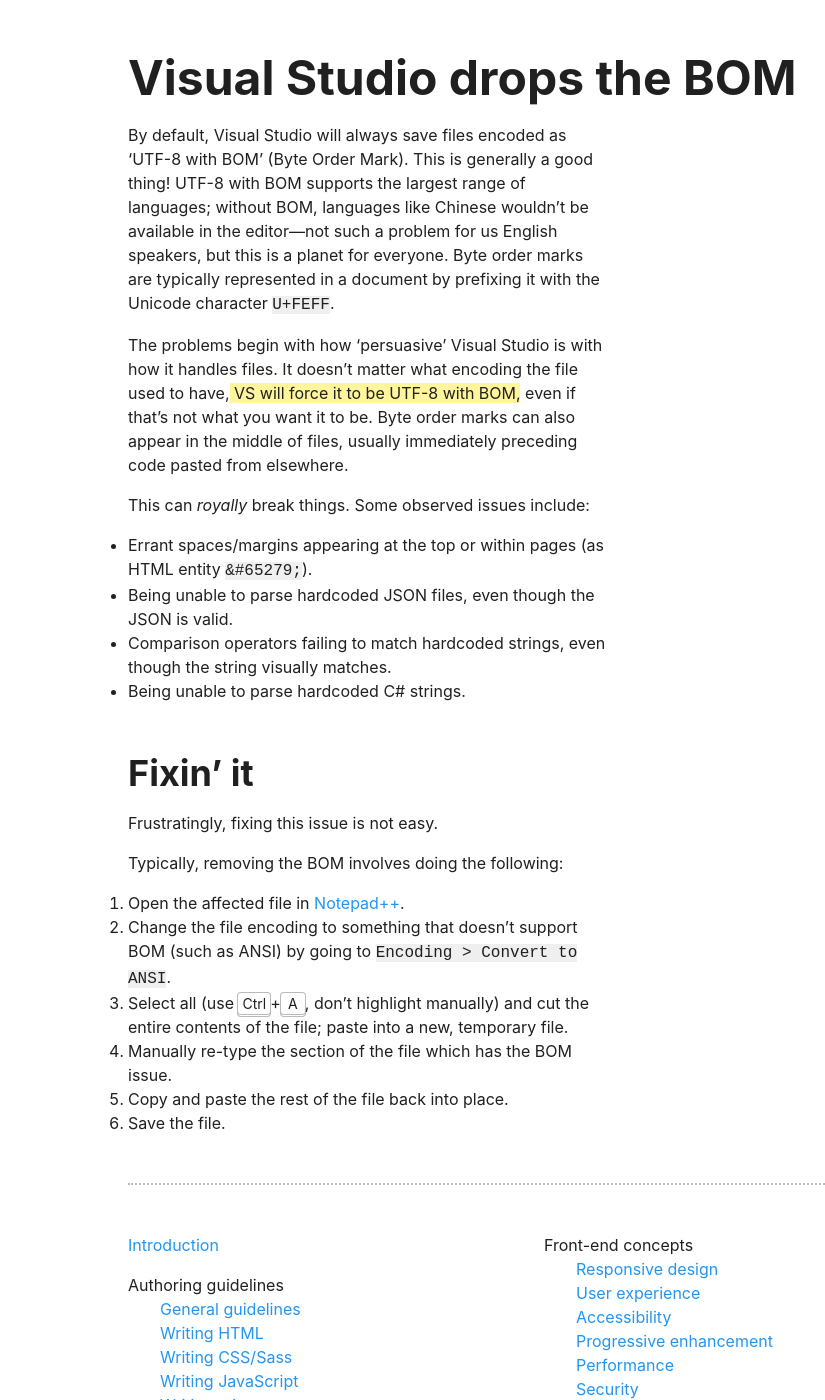
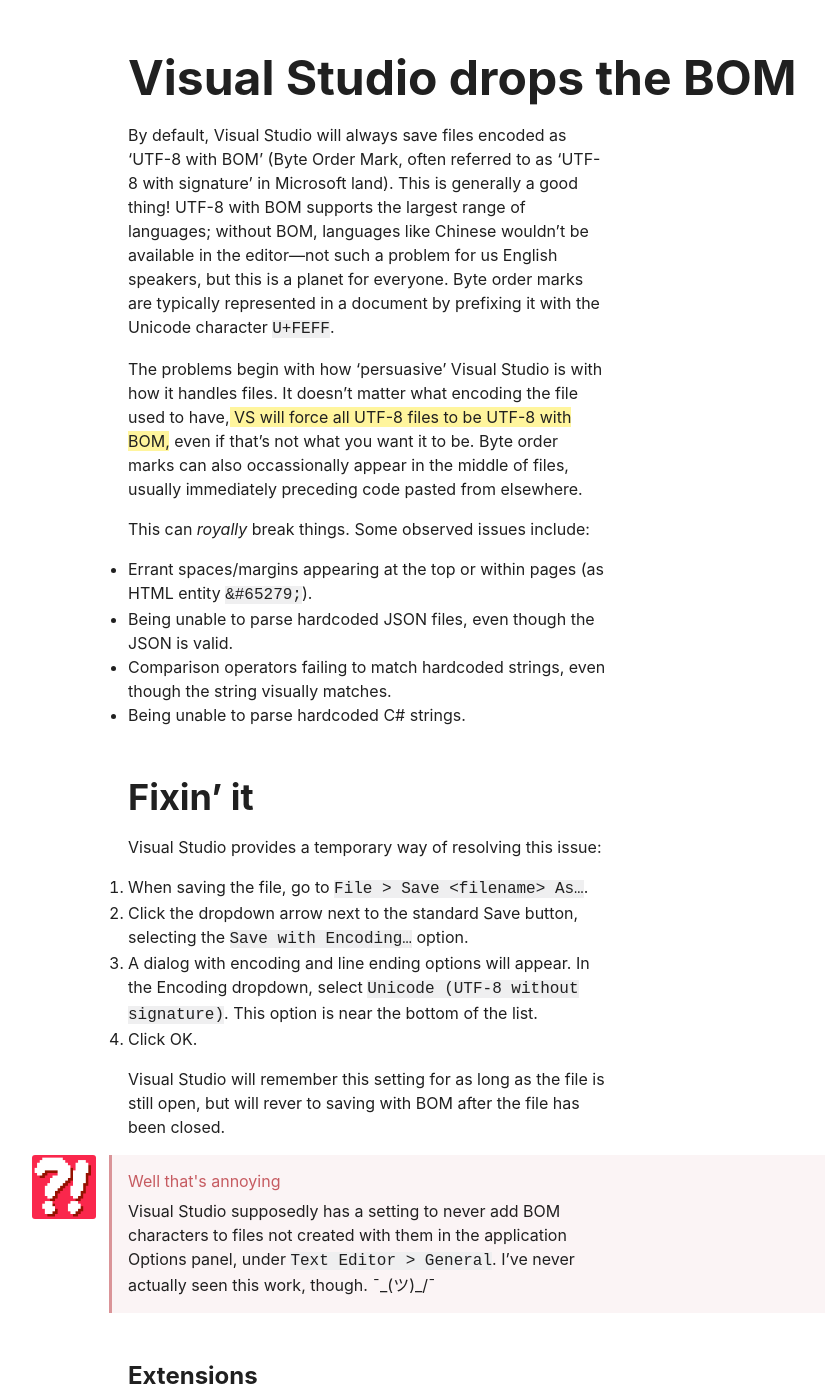
Before and after one commit to querkmachine/FSFrontEndDocs, a Jekyll site: the page built from troubleshooting/vs-bom.md, in a window 1280 px wide and 1400 px high. Shown: the whole window, without its empty margins (112-937 px from the left). Built offline with Jekyll 4.4.1, drawn with Linux system fonts in a browser that asks for light colours; some of the changed text lies outside the part shown.

Commit message:
Update with some new deets.

```diff
--- a/troubleshooting/vs-bom.md
+++ b/troubleshooting/vs-bom.md
@@ -3,9 +3,9 @@
 title: Visual Studio drops the BOM
 ---
 
-By default, Visual Studio will always save files encoded as 'UTF-8 with BOM' (Byte Order Mark). This is generally a good thing! UTF-8 with BOM supports the largest range of languages; without BOM, languages like Chinese wouldn't be available in the editor—not such a problem for us English speakers, but this is a planet for everyone. Byte order marks are typically represented in a document by prefixing it with the Unicode character `U+FEFF`.
+By default, Visual Studio will always save files encoded as 'UTF-8 with BOM' (Byte Order Mark, often referred to as 'UTF-8 with signature' in Microsoft land). This is generally a good thing! UTF-8 with BOM supports the largest range of languages; without BOM, languages like Chinese wouldn't be available in the editor—not such a problem for us English speakers, but this is a planet for everyone. Byte order marks are typically represented in a document by prefixing it with the Unicode character `U+FEFF`.
 
-The problems begin with how 'persuasive' Visual Studio is with how it handles files. It doesn't matter what encoding the file used to have, **VS will force it to be UTF-8 with BOM**, even if that's not what you want it to be. Byte order marks can also appear in the middle of files, usually immediately preceding code pasted from elsewhere.
+The problems begin with how 'persuasive' Visual Studio is with how it handles files. It doesn't matter what encoding the file used to have, **VS will force all UTF-8 files to be UTF-8 with BOM**, even if that's not what you want it to be. Byte order marks can also occassionally appear in the middle of files, usually immediately preceding code pasted from elsewhere.
 
 This can *royally* break things. Some observed issues include:
 
@@ -16,13 +16,19 @@
 
 ## Fixin' it
 
-Frustratingly, fixing this issue is not easy.
+Visual Studio provides a temporary way of resolving this issue:
 
-Typically, removing the BOM involves doing the following:
+1. When saving the file, go to `File > Save <filename> As…`.
+2. Click the dropdown arrow next to the standard Save button, selecting the `Save with Encoding…` option.
+3. A dialog with encoding and line ending options will appear. In the Encoding dropdown, select `Unicode (UTF-8 without signature)`. This option is near the bottom of the list.
+4. Click OK.
 
-1. Open the affected file in [Notepad++](https://notepad-plus-plus.org).
-2. Change the file encoding to something that doesn't support BOM (such as ANSI) by going to `Encoding > Convert to ANSI`.
-3. Select all (use <kbd>Ctrl</kbd>+<kbd>A</kbd>, don't highlight manually) and cut the entire contents of the file; paste into a new, temporary file.
-4. Manually re-type the section of the file which has the BOM issue.
-5. Copy and paste the rest of the file back into place.
-6. Save the file.
+Visual Studio will remember this setting for as long as the file is still open, but will rever to saving with BOM after the file has been closed.
+
+<aside class="aside aside--issue">
+Visual Studio supposedly has a setting to never add BOM characters to files not created with them in the application Options panel, under `Text Editor > General`. I've never actually seen this work, though. ¯\_(ツ)_/¯
+</aside>
+
+### Extensions
+
+The [Fix File Encoding](https://vlasovstudio.com/fix-file-encoding/) Visual Studio extension can force files to always be saved without BOM characters, with the ability to configure it only for certain file types.
```
